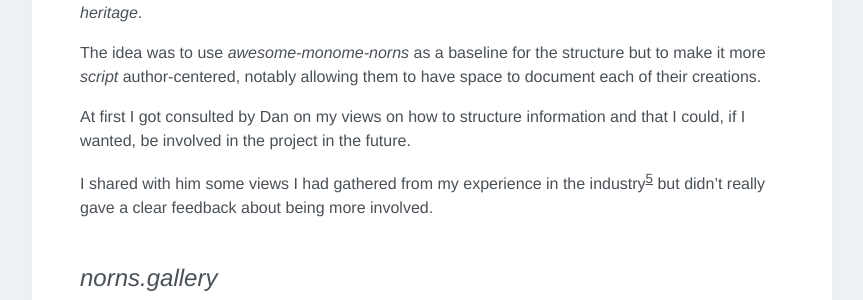
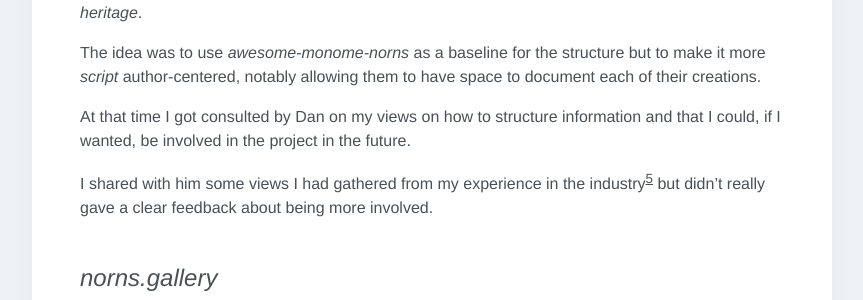
Before and after one commit to p3r7/blog, a Jekyll site: the page built from _posts/2021-05-10-norns-community.md, in a window 1280 px wide and 900 px high, scrolled down 2175 px. Shown: the part 152-452 px from the top of the window, without its empty margins (208-1071 px from the left). Built offline with Jekyll 4.4.1, drawn with Linux system fonts in a browser that asks for light colours; some web fonts are replaced.

Commit message:
transition

```diff
--- a/_posts/2021-05-10-norns-community.md
+++ b/_posts/2021-05-10-norns-community.md
@@ -56,7 +56,7 @@
 
 The idea was to use _awesome-monome-norns_ as a baseline for the structure but to make it more _script_ author-centered, notably allowing them to have space to document each of their creations.
 
-At first I got consulted by Dan on my views on how to structure information and that I could, if I wanted, be involved in the project in the future.
+At that time I got consulted by Dan on my views on how to structure information and that I could, if I wanted, be involved in the project in the future.
 
 I shared with him some views I had gathered from my experience in the industry[^5] but didn't really gave a clear feedback about being more involved.
 
```
